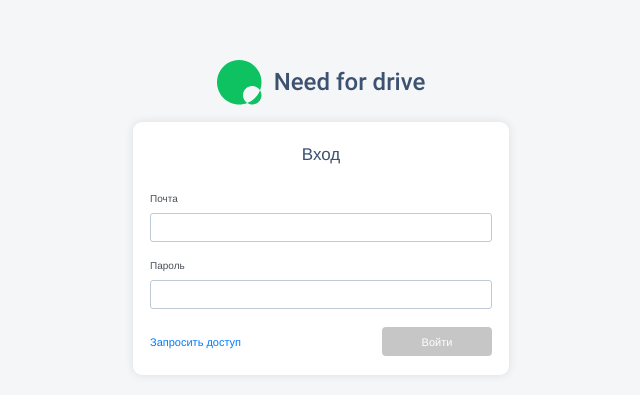
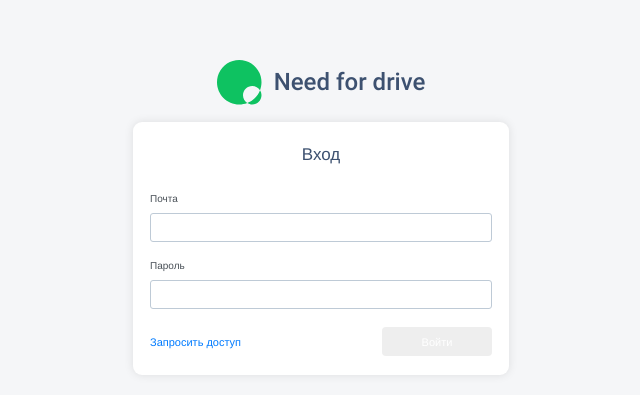
Before and after one commit to chackydude/Need-For-Drive, a Vue app in the folder need-for-drive/: page /#/admin in a window 1280 px wide. Shown: the part 183-578 px from the top of the page, without its empty margins (319-959 px from the left). Built offline with nearby package versions, Linux system fonts and the light colour scheme; what vue-easy-slider would draw is missing.

Commit message:
some fixes

```diff
--- a/need-for-drive/public/css/variables.scss
+++ b/need-for-drive/public/css/variables.scss
@@ -1,7 +1,7 @@
 $main-accent-color: #0ec261;
 $black-color: #121212;
 $gray-color: #999;
-$gray-light-color: #c6c6c6;
+$gray-light-color: #EEEEEE;
 $darken-black: #111518;
 $darken-red: #651C29;
 $background-admin: #F5F6F8;
--- a/need-for-drive/src/components/OrderList.vue
+++ b/need-for-drive/src/components/OrderList.vue
@@ -337,7 +337,7 @@ export default {
   border-radius: 4px;
 }
 
-@media (max-width: 1024px) {
+@media (max-width: 1324px) {
   .users-order {
     border-left: none;
     padding: 10px;
--- a/need-for-drive/src/views/Order.vue
+++ b/need-for-drive/src/views/Order.vue
@@ -105,6 +105,7 @@ $padding: 64px;
   display: flex;
   flex-direction: column;
   padding-left: $padding;
+  height: 100vh;
 }
 
 .link {
@@ -130,6 +131,7 @@ $padding: 64px;
   display: flex;
   flex-direction: row;
   justify-content: space-between;
+  flex-grow: 1;
 }
 
 .tab__link,
```
Also changed, not shown: 1 other file (tests, documents, lock files or other folders).
